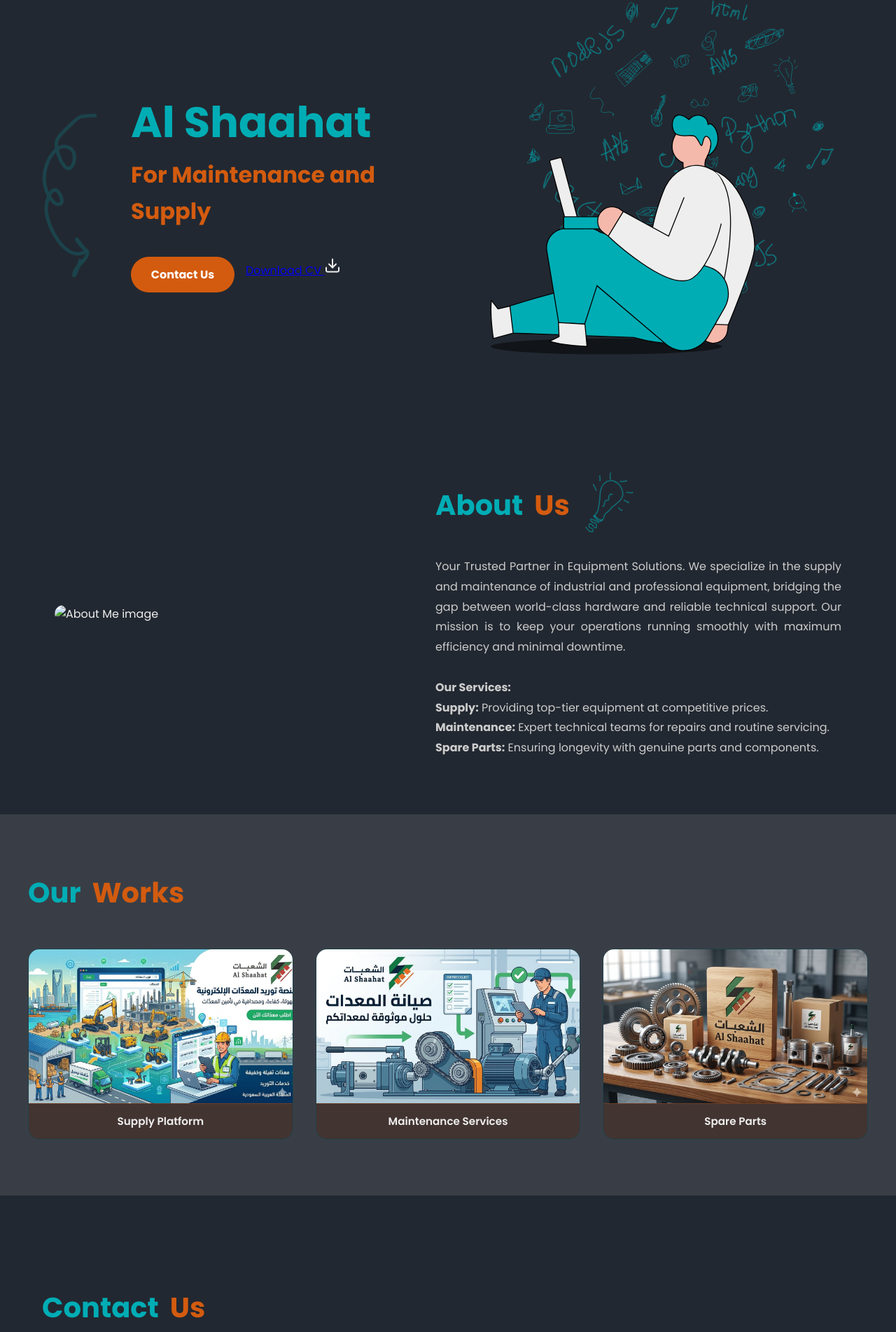
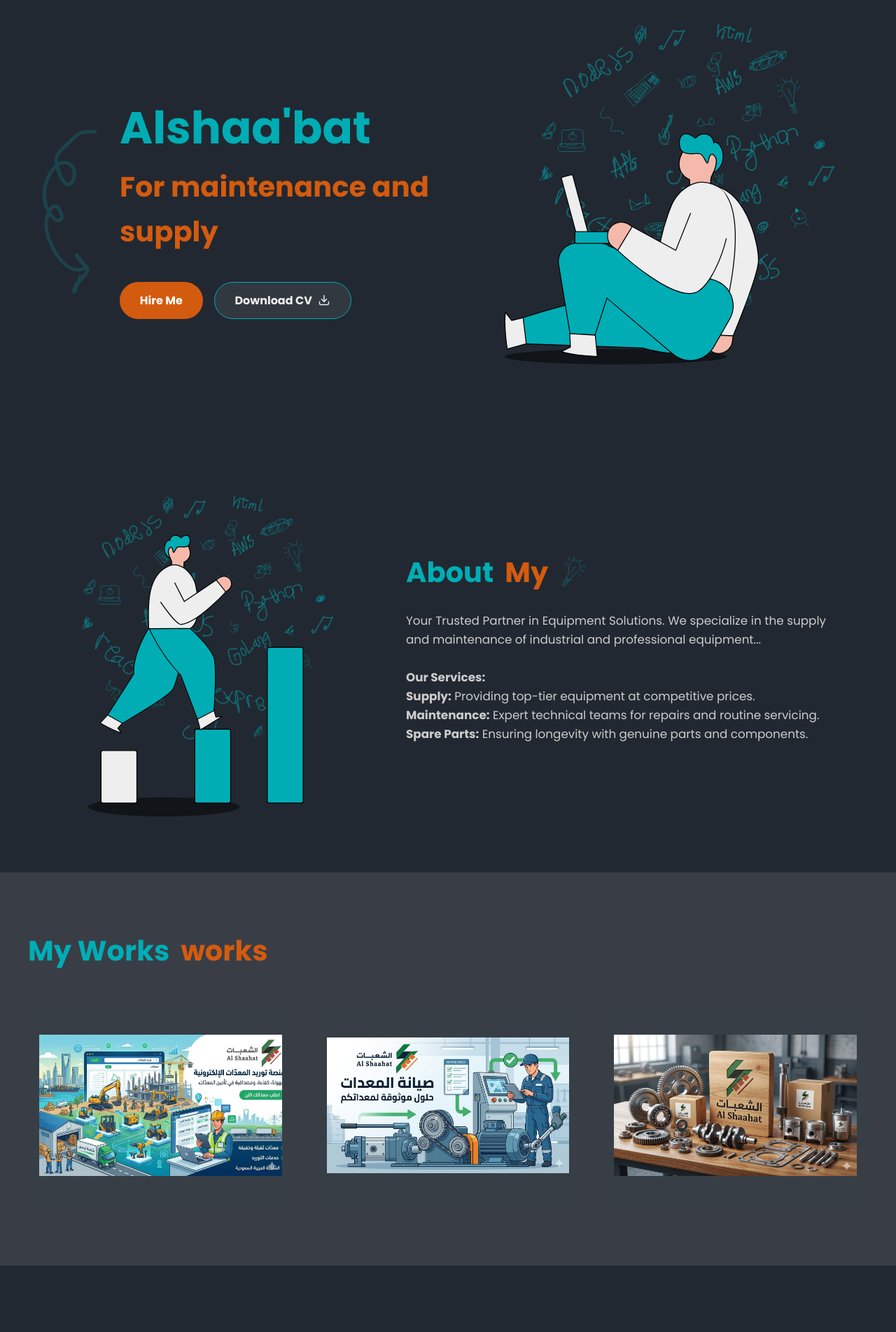
Before and after one commit to Yousef-Programer/-Alshaa-baat-site, a plain HTML site: page index.html in a window 1280 px wide. Shown: the part 202-2106 px from the top of the page at 70% size. Drawn offline with Linux system fonts and the light colour scheme.

Commit message:
Add files via upload

```diff
--- a/index.html
+++ b/index.html
@@ -3,17 +3,18 @@
 <head>
     <meta charset="UTF-8">
     <meta name="viewport" content="width=device-width, initial-scale=1.0">
+    <link href="https://fonts.googleapis.com/css2?family=Tajawal:wght@400;700&display=swap" rel="stylesheet">
     <link rel="stylesheet" href="styles.css"/>
-    <title>Al Shaahat - Maintenance and Supply</title>
+    <title>Alshaa'bat - Maintenance and Supply</title>
 </head>
 <body>
 
     <header>
-        <img src="Alshaa_bat.png" alt="Al Shaahat Logo">
+        <img src="Alshaabat.png" alt="Alshaa'bat Logo">
         <nav class="navigation">
             <ul>
-                <li><a href="#aboutMe">About Us</a></li>
-                <li><a href="#myWorks">Our Works</a></li>
+                <li><a href="#aboutMe">About Me</a></li>
+                <li><a href="#myWorks">My Works</a></li>
                 <li><a href="#Contact">Contact</a></li>
                 <li><a href="#services">Services</a></li>
             </ul>
@@ -24,11 +25,11 @@
     <section class="hero">
         <img src="arrow.svg" alt="decorative arrow" />
         <div class="herosub">
-            <h1 class="name">Al Shaahat</h1>
-            <h2 class="title">For Maintenance and Supply</h2>
+            <h1 class="name">Alshaa'bat</h1>
+            <h2 class="title">For maintenance and supply</h2>
             <div class="heroBtns">
-                <a class="hireMe" href="#Contact">Contact Us</a>
-                <a class="cv" href="CV.pdf" download>
+                <a class="hireMe" href="#Contact">Hire Me</a>
+                <a class="cv" href="AlShaahat_Final.pdf" download="AlShaahat_Final.pdf">
                     Download CV
                     <img src="download.svg" alt="download icon" />
                 </a>
@@ -42,18 +43,19 @@
         <div class="textContainer">
             <div class="textTitle">
                 <h2 class="aboutName">About</h2>
-                <h2 class="aboutTitle">Us</h2>
+                <h2 class="aboutTitle">My</h2>
                 <img src="lightbulb.svg" alt="lightbulb icon" class="lightbulb"/>
             </div>
             <p class="aboutMePar">
                 Your Trusted Partner in Equipment Solutions.
-                We specialize in the supply and maintenance of industrial and professional equipment,
-                bridging the gap between world-class hardware and reliable technical support.
-                Our mission is to keep your operations running smoothly with maximum efficiency and minimal downtime.
+                We specialize in the supply and maintenance of industrial and professional equipment...
                 <br/><br/>
-                <strong>Our Services:</strong><br/>
-                <strong>Supply:</strong> Providing top-tier equipment at competitive prices.<br/>
-                <strong>Maintenance:</strong> Expert technical teams for repairs and routine servicing.<br/>
+                <strong>Our Services:</strong>
+                <br/>
+                <strong>Supply:</strong> Providing top-tier equipment at competitive prices.
+                <br/>
+                <strong>Maintenance:</strong> Expert technical teams for repairs and routine servicing.
+                <br/>
                 <strong>Spare Parts:</strong> Ensuring longevity with genuine parts and components.
             </p>
         </div>
@@ -62,29 +64,23 @@
     <section class="myWorks" id="myWorks">
         <div class="myWorksContainer">
             <div class="projectTitle">
-                <h2 class="aboutName">Our</h2>
-                <h2 class="aboutTitle">Works</h2>
+                <h2 class="aboutName">My Works</h2>
+                <h2 class="aboutTitle">works</h2>
             </div>
             <ul>
                 <li>
-                    <a href="https://docs.google.com/document/d/11DvqsixliMyQDWbnpwKCDuA3EEcbitImZLDYXuF7aok/edit?usp=sharing"
-                       target="_blank" rel="noopener noreferrer">
-                        <img src="Supply.png" alt="Supply Services">
-                        <span class="workLabel">Supply Platform</span>
+                    <a href="Supply.html" target="_blank" rel="noopener noreferrer">
+                        <img src="Supply.png" alt="Supply landing page preview">
                     </a>
                 </li>
                 <li>
-                    <a href="https://drive.google.com/file/d/1jtjrBAUuXMgk_CJr6GNF6M34vOp8uPid/view?usp=sharing"
-                       target="_blank" rel="noopener noreferrer">
-                        <img src="maintenanc.png" alt="Maintenance Services" />
-                        <span class="workLabel">Maintenance Services</span>
+                    <a href="maintenance.html" target="_blank" rel="noopener noreferrer">
+                        <img src="maintenance.png" alt="Maintenance page preview" />
                     </a>
                 </li>
                 <li>
-                    <a href="https://drive.google.com/file/d/1DEEOzOXvdjo52lwkQNPb9J5y_Q8t0l93/view?usp=sharing"
-                       target="_blank" rel="noopener noreferrer">
-                        <img src="spare_parts.png" alt="Spare Parts">
-                        <span class="workLabel">Spare Parts</span>
+                    <a href="SpareParts.html" target="_blank" rel="noopener noreferrer">
+                        <img src="spare_parts.png" alt="Spare parts preview">
                     </a>
                 </li>
             </ul>
@@ -95,11 +91,11 @@
         <div class="ContactContainer">
             <div class="ContactTitle">
                 <h2 class="aboutName">Contact</h2>
-                <h2 class="aboutTitle">Us</h2>
+                <h2 class="aboutTitle">Me</h2>
             </div>
             <div class="contactInfo">
                 <div class="emailAndPhone">
-                    <img src="Email.svg" alt="email icon"/>
+                    <img src="email.svg" alt="email icon"/>
                     <a href="mailto:alshabaat@alshabaat.com">
                         <h3>alshabaat@alshabaat.com</h3>
                     </a>
@@ -116,7 +112,7 @@
 
     <hr/>
     <footer>
-        <p>Copyright &copy; 2024 Al Shaahat. All rights reserved.</p>
+        <p>Copyright &copy; 2024 Alshaa'bat. All rights reserved.</p>
     </footer>
 </body>
 </html>
--- a/styles.css
+++ b/styles.css
@@ -1,5 +1,5 @@
-/* 1. General Settings */
-@import url('https://fonts.googleapis.com/css2?family=Poppins:ital,wght@0,400;0,600;0,700;1,700&display=swap');
+/* 1. إعدادات الخط والعناصر العامة */
+@import url('https://fonts.googleapis.com/css2?family=Poppins:ital,wght@0,400;0,700;1,700&display=swap');
 
 * {
     margin: 0;
@@ -18,7 +18,7 @@
     line-height: 1.6;
 }
 
-/* 2. Header */
+/* 2. الهيدر (رأس الصفحة) */
 header {
     display: flex;
     justify-content: space-between;
@@ -29,7 +29,7 @@
 }
 
 header img {
-    max-height: 70px;
+    max-height: 60px;
     width: auto;
 }
 
@@ -49,16 +49,15 @@
 .navigation a {
     text-decoration: none;
     color: #d35b0f;
-    font-weight: 600;
+    font-weight: 500;
     transition: 0.3s;
-    font-size: 0.95rem;
 }
 
 .navigation a:hover {
     color: #00adb5;
 }
 
-/* 3. Hero Section */
+/* 3. قسم الهيرو (الواجهة الرئيسية) */
 .hero {
     display: flex;
     justify-content: space-between;
@@ -66,7 +65,7 @@
     margin: 5rem auto;
     max-width: 1200px;
     padding: 0 20px;
-    gap: 3rem;
+    gap: 2rem;
 }
 
 .herosub {
@@ -77,38 +76,23 @@
 }
 
 .name {
-    font-size: 3.8rem;
+    font-size: 4rem;
     color: #00adb5;
     line-height: 1.1;
 }
 
 .title {
-    font-size: 2rem;
+    font-size: 2.5rem;
     color: #d35b0f;
 }
 
-.heroDesc {
-    color: #aaa;
-    font-size: 1rem;
-    margin-top: 0.5rem;
+.heroImg {
+    max-width: 500px;
+    height: auto;
+    flex: 1;
 }
 
-.heroImageWrapper {
-    flex: 1;
-    display: flex;
-    justify-content: center;
-    align-items: center;
-}
-
-.heroImg {
-    width: 100%;
-    max-width: 520px;
-    height: auto;
-    border-radius: 16px;
-    object-fit: cover;
-}
-
-/* Buttons */
+/* الأزرار */
 .heroBtns {
     display: flex;
     gap: 1rem;
@@ -117,7 +101,7 @@
 }
 
 .hireMe,
-.learnMore {
+.cv {
     display: inline-flex;
     align-items: center;
     gap: 0.5rem;
@@ -133,46 +117,43 @@
     color: #ffffff;
 }
 
-.learnMore {
+.cv {
     background-color: rgba(57, 62, 70, 0.75);
     color: #eee;
     border: 1px solid #00adb5;
     backdrop-filter: blur(4px);
 }
 
+.cv img {
+    width: 18px;
+    height: 18px;
+}
+
 .hireMe:hover,
-.learnMore:hover {
-    transform: translateY(-4px);
+.cv:hover {
+    transform: translateY(-5px);
     box-shadow: 0 10px 20px rgba(0, 0, 0, 0.3);
 }
 
-/* 4. About Section */
+/* 4. قسم "عن الشركة" (About Me) */
 .aboutMe {
     display: flex;
     justify-content: center;
     align-items: center;
     margin: 5rem auto;
     max-width: 1200px;
-    gap: 4rem;
+    gap: 5rem;
     padding: 0 20px;
 }
 
-.aboutImageWrapper {
+.aboutMeImg {
+    max-width: 400px;
     flex: 1;
-    display: flex;
-    justify-content: center;
-}
-
-.aboutMeImg {
-    width: 100%;
-    max-width: 480px;
     height: auto;
-    border-radius: 16px;
-    object-fit: cover;
 }
 
 .textContainer {
-    max-width: 580px;
+    max-width: 600px;
     flex: 1;
 }
 
@@ -193,15 +174,19 @@
     color: #d35b0f;
 }
 
+.lightbulb {
+    width: 40px;
+    height: auto;
+}
+
 .aboutMePar {
     text-align: justify;
     color: #ccc;
-    font-size: 1rem;
+    font-size: 1.05rem;
     margin-top: 1rem;
-    line-height: 1.8;
 }
 
-/* 5. Works Section */
+/* 5. قسم الأعمال (My Works) */
 .myWorks {
     background-color: #393e46;
     padding: 5rem 20px;
@@ -221,55 +206,38 @@
 
 .myWorks ul {
     display: grid;
-    grid-template-columns: repeat(auto-fit, minmax(280px, 1fr));
+    grid-template-columns: repeat(auto-fit, minmax(300px, 1fr));
     gap: 2rem;
     list-style: none;
 }
 
 .myWorks li {
-    background-color: rgba(34, 40, 49, 0.7);
+    background-color: rgba(57, 62, 70, 0.5);
     border-radius: 16px;
     overflow: hidden;
     transition: 0.3s;
-    border: 1px solid rgba(0, 173, 181, 0.15);
+    display: flex;
+    justify-content: center;
+    padding: 1rem;
 }
 
 .myWorks li a {
-    display: flex;
-    flex-direction: column;
+    display: block;
     width: 100%;
-    text-decoration: none;
 }
 
 .myWorks li img {
     width: 100%;
-    height: 220px;
-    object-fit: cover;
+    height: 250px;
+    object-fit: contain;
     transition: 0.4s ease;
 }
 
-.workLabel {
-    display: block;
-    text-align: center;
-    padding: 0.8rem;
-    color: #eeeeee;
-    font-weight: 600;
-    font-size: 0.95rem;
-    background-color: rgba(211, 91, 15, 0.15);
-    border-top: 1px solid rgba(211, 91, 15, 0.3);
+.myWorks li:hover img {
+    transform: scale(1.1);
 }
 
-.myWorks li:hover {
-    transform: translateY(-6px);
-    box-shadow: 0 12px 30px rgba(0, 0, 0, 0.4);
-    border-color: rgba(0, 173, 181, 0.4);
-}
-
-.myWorks li:hover img {
-    transform: scale(1.05);
-}
-
-/* 6. Contact Section */
+/* 6. قسم التواصل (Contact) */
 .Contact {
     max-width: 1200px;
     margin: 5rem auto;
@@ -299,20 +267,18 @@
     align-items: center;
     gap: 1rem;
     background-color: rgba(57, 62, 70, 0.5);
-    padding: 1rem 1.8rem;
+    padding: 1rem 1.5rem;
     border-radius: 12px;
     transition: 0.3s;
-    border: 1px solid rgba(255,255,255,0.05);
 }
 
 .emailAndPhone:hover {
-    background-color: rgba(57, 62, 70, 0.9);
-    border-color: rgba(0, 173, 181, 0.3);
-    transform: translateY(-3px);
+    background-color: rgba(57, 62, 70, 0.8);
 }
 
-.contactIcon {
-    font-size: 1.5rem;
+.emailAndPhone img {
+    width: 30px;
+    height: 30px;
 }
 
 .emailAndPhone a {
@@ -330,7 +296,7 @@
     font-weight: 500;
 }
 
-/* 7. Footer */
+/* 7. الفوتر */
 footer {
     text-align: center;
     padding: 2rem 20px;
@@ -338,25 +304,17 @@
     font-size: 0.9rem;
 }
 
-/* 8. Responsive (Mobile) */
+/* 8. التصميم المتجاوب (Mobile) */
 @media (max-width: 1023px) {
     header {
         flex-direction: column;
         gap: 1rem;
-        text-align: center;
-    }
-
-    .navigation ul {
-        gap: 1.2rem;
-        flex-wrap: wrap;
-        justify-content: center;
     }
 
     .hero {
         flex-direction: column;
         text-align: center;
-        gap: 2rem;
-        margin: 3rem auto;
+        gap: 3rem;
     }
 
     .herosub {
@@ -368,11 +326,7 @@
     }
 
     .title {
-        font-size: 1.6rem;
-    }
-
-    .heroImg {
-        max-width: 100%;
+        font-size: 1.8rem;
     }
 
     .aboutMe {
@@ -381,18 +335,16 @@
         gap: 2rem;
     }
 
+    .heroImg,
     .aboutMeImg {
-        max-width: 100%;
+        width: 100%;
+        max-width: 400px;
     }
 
     .textTitle,
     .projectTitle,
     .ContactTitle {
         justify-content: center;
-    }
-
-    .aboutMePar {
-        text-align: left;
     }
 
     .contactInfo {
@@ -405,21 +357,3 @@
         justify-content: center;
     }
 }
-
-@media (max-width: 480px) {
-    .name {
-        font-size: 2rem;
-    }
-
-    .title {
-        font-size: 1.4rem;
-    }
-
-    .aboutName, .aboutTitle {
-        font-size: 2rem;
-    }
-
-    .heroBtns {
-        justify-content: center;
-    }
-}
```
Also changed, not shown: AboutMe.svg (added), Alshaabat.png (added), background.svg (added), email.svg (added), maintenance.png (added), 2 other files.
